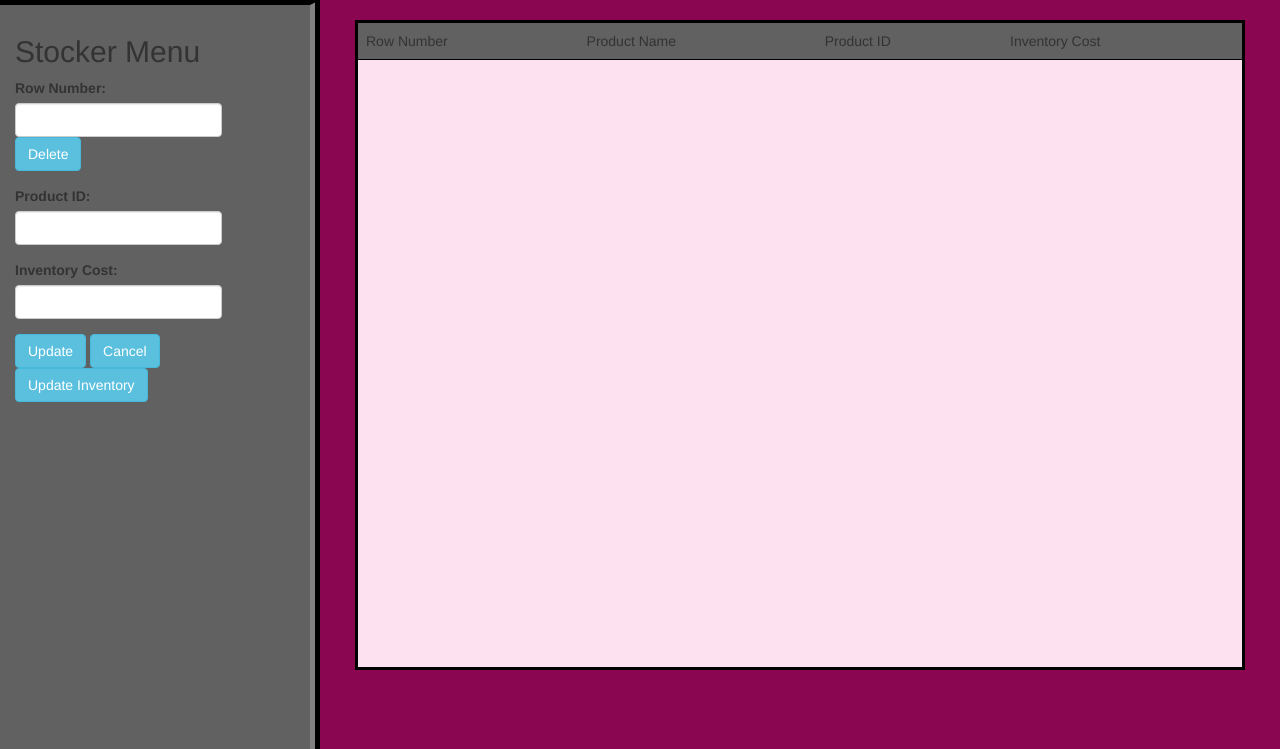
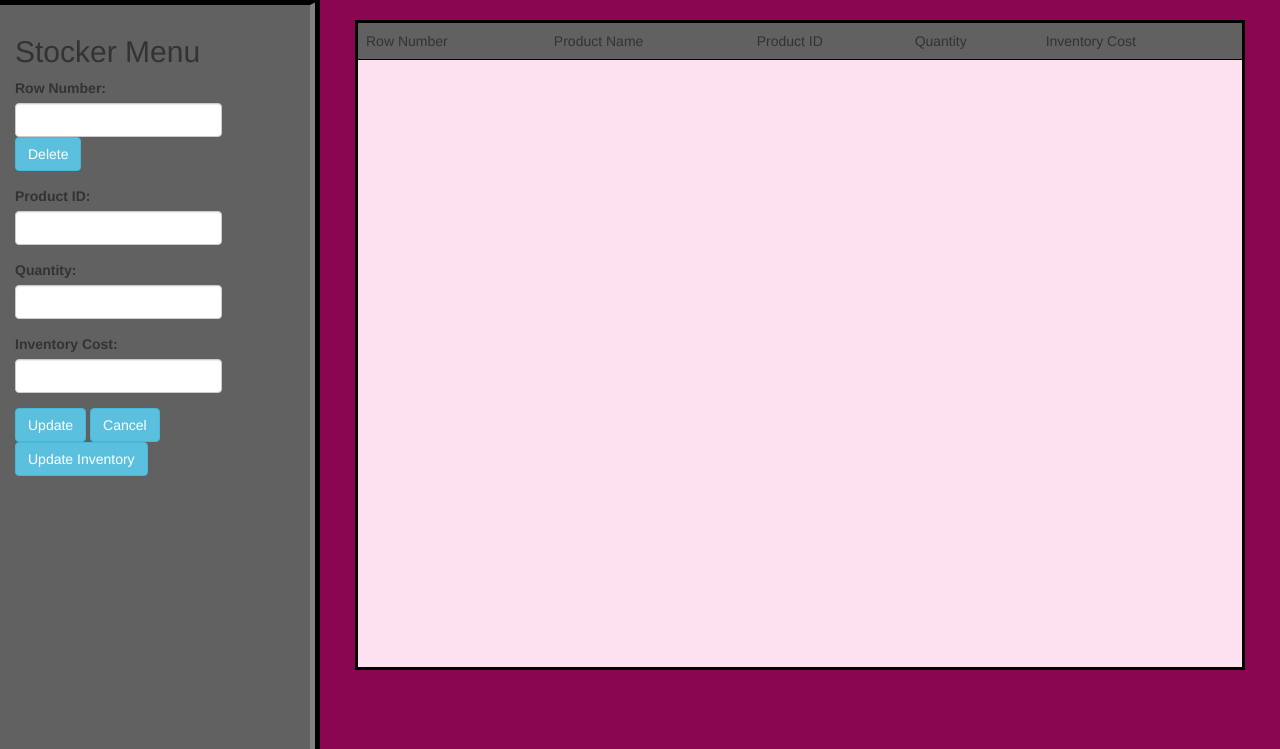
Before and after one commit to gioGats/CS2720-SE, a Flask app: page /stocker in a window 1280 px wide. Shown: the part 50-799 px from the top of the page. Run offline with Flask 2, Linux system fonts and the light colour scheme; the visitor is signed in with stand-in values (Sample User, id 1); tables that the repository leaves empty hold one stand-in row (values such as "Sample post"); some libraries are stand-ins or nearby versions.

Commit message:
add stocker quantity functionality, add stocker edit row functionality

```diff
--- a/Flask-App/POS_database.py
+++ b/Flask-App/POS_database.py
@@ -265,8 +265,9 @@ def updateItemTable(db, rowsList):
     :return: -
     """
     for row in rowsList:
-        db.session.add(Item(row.product_id, row.inventory_cost))
-        incProduct(db, row.product_id)
+        for x in range(0, row.quantity):
+            db.session.add(Item(row.product_id, row.inventory_cost))
+            incProduct(db, row.product_id)
     db.session.commit()
 
 def updateCashierTable(db, rowsList):
--- a/Flask-App/POS_display.py
+++ b/Flask-App/POS_display.py
@@ -69,6 +69,7 @@ def get_stocker_row(request):
     input_dict = dict()
     input_dict["row_number"] = request.form["row_number"]
     input_dict["product_id"] = request.form["product_id"]
+    input_dict["quantity"]   = request.form["quantity"]
     input_dict["inventory_cost"] = request.form["inventory_cost"]
     return input_dict
 
--- a/Flask-App/app.py
+++ b/Flask-App/app.py
@@ -256,15 +256,21 @@ def stocker():
 def stockerAddRow():
     # get the information from the user
     inputDict = POS_display.get_stocker_row(request)
+
+    productID = inputDict['product_id']
+
+    if (productID == ''):
+        productID = POS_logic.stocker_table.rowsList[int(inputDict["row_number"])-1].product_id
+
     # get the product name from the database
+    productName = POS_database.getProductName(db, productID)
 
     if (inputDict["row_number"]):
-        #TODO add edit functionality for cashier
-        pass
+        print("I am editing!")
+        POS_logic.stocker_table.edit_row(int(inputDict["row_number"]), productID, productName, int(inputDict["quantity"]), inputDict["inventory_cost"])
     else:
-        productName = POS_database.getProductName(db, inputDict['product_id'])
         # add all of the information received to the local stocking table
-        POS_logic.stocker_table.add_row(inputDict['product_id'], productName, inputDict['inventory_cost'])
+        POS_logic.stocker_table.add_row(productID, productName, int(inputDict['quantity']), inputDict['inventory_cost'])
 
     return redirect(url_for('stocker'))
 
--- a/Flask-App/templates/stocker.html
+++ b/Flask-App/templates/stocker.html
@@ -60,6 +60,11 @@
             </div>
 
             <div class="form-group">
+                <label for="quantity-input">Quantity: </label>
+                <input type="number" class="form-control" name="quantity" id="quantity-input">
+            </div>
+
+            <div class="form-group">
                 <label for="inventory-cost-input">Inventory Cost: </label>
                 <input type="number" class="form-control" name="inventory_cost" id="inventory-cost-input">
             </div>
@@ -79,6 +84,7 @@
             <td>Row Number</td>
             <td>Product Name</td>
             <td>Product ID</td>
+            <td>Quantity</td>
             <td>Inventory Cost</td>
         </tr>
     </thead>
@@ -91,6 +97,7 @@
                 <td> {{ myNum }} </td>
                 <td> {{ stockerRow.name }} </td>
                 <td> {{ stockerRow.product_id }} </td>
+                <td> {{ stockerRow.quantity }} </td>
                 <td> {{ stockerRow.inventory_cost }} </td>
             </tr>
         {% endfor %}
```
Also changed, not shown: Flask-App/POS_logic.py (+13 -7 lines).
